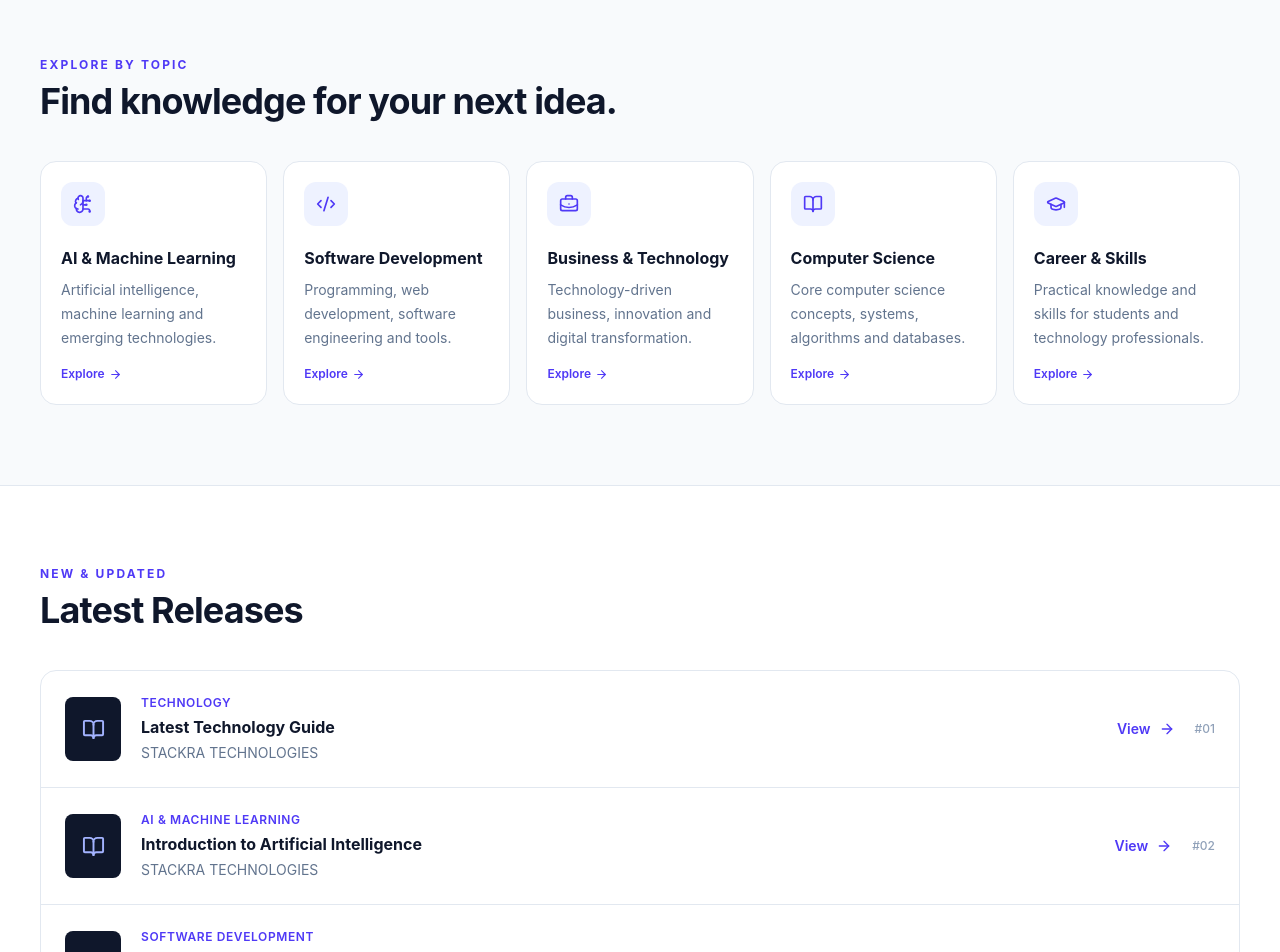
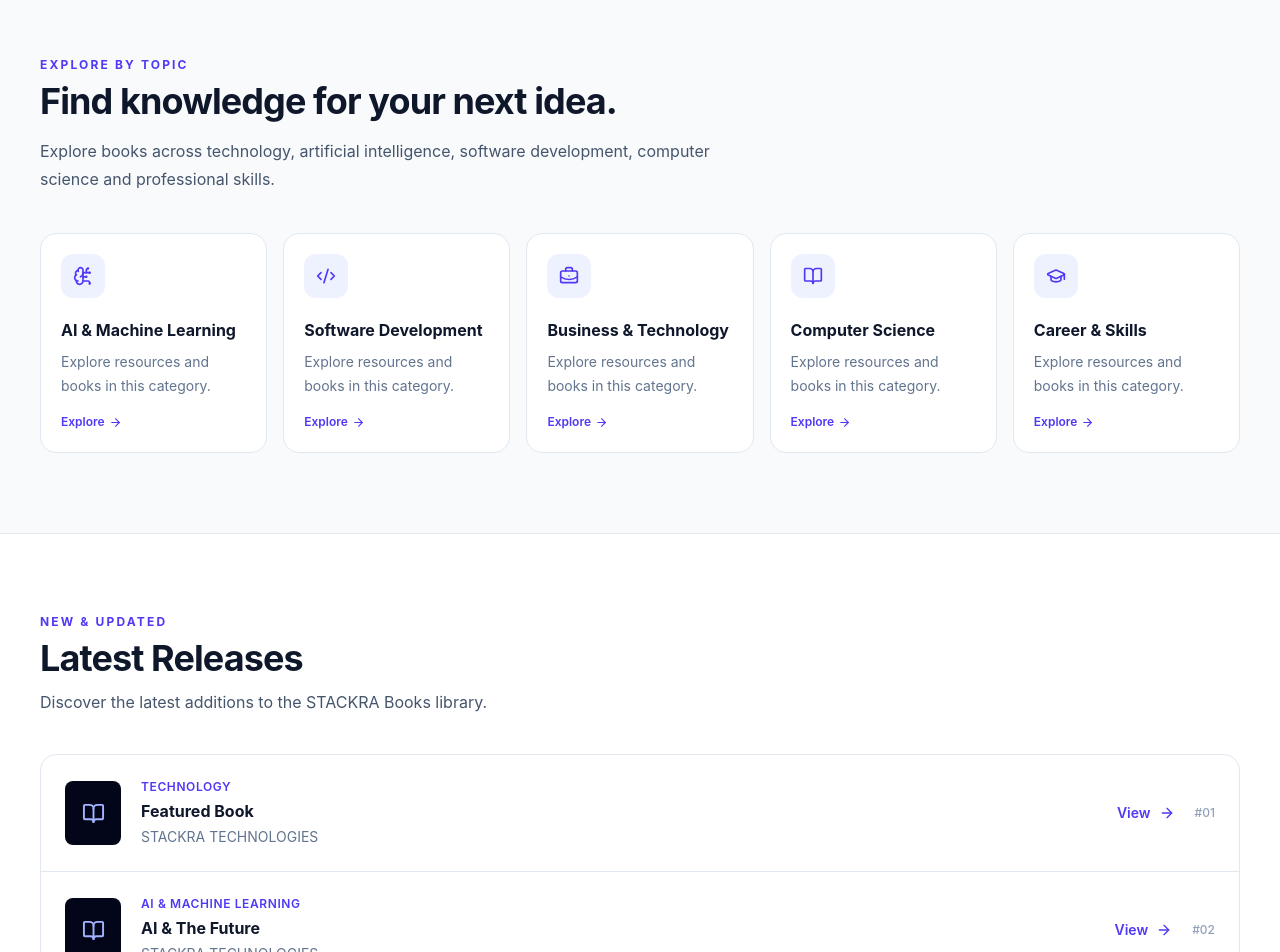
Before and after one commit to MohammedKhan-star/Stackra-services, a Next.js app: page /books in a window 1280 px wide. Shown: the part 1560-2512 px from the top of the page. Built offline with nearby package versions, Linux system fonts and the light colour scheme.

Commit message:
Refactor BooksPage to use dynamic book data
Refactor BooksPage component to use dynamic data for featured, popular, and latest books. Update categories and improve search functionality.

```diff
--- a/src/app/books/page.jsx
+++ b/src/app/books/page.jsx
@@ -1,3 +1,4 @@
+
 import Link from "next/link";
 import {
   ArrowRight,
@@ -10,112 +11,64 @@ import {
   Sparkles,
 } from "lucide-react";
 
-const categories = [
-  {
-    name: "AI & Machine Learning",
-    description: "Artificial intelligence, machine learning and emerging technologies.",
-    icon: BrainCircuit,
-  },
-  {
-    name: "Software Development",
-    description: "Programming, web development, software engineering and tools.",
-    icon: Code2,
-  },
-  {
-    name: "Business & Technology",
-    description: "Technology-driven business, innovation and digital transformation.",
-    icon: BriefcaseBusiness,
-  },
-  {
-    name: "Computer Science",
-    description: "Core computer science concepts, systems, algorithms and databases.",
-    icon: BookOpen,
-  },
-  {
-    name: "Career & Skills",
-    description: "Practical knowledge and skills for students and technology professionals.",
-    icon: GraduationCap,
-  },
-];
+import {
+  books,
+  categories,
+  getFeaturedBooks,
+  getPopularBooks,
+} from "./data/books";
 
-const featuredBooks = [
-  {
-    title: "Featured Book",
-    author: "STACKRA TECHNOLOGIES",
-    category: "Technology",
-    description:
-      "Explore practical technology knowledge designed for modern learners and builders.",
-    slug: "featured-book",
-  },
-  {
-    title: "AI & The Future",
-    author: "STACKRA TECHNOLOGIES",
-    category: "Artificial Intelligence",
-    description:
-      "Discover the fundamentals of AI and understand how intelligent technologies are shaping the future.",
-    slug: "ai-and-the-future",
-  },
-  {
-    title: "Build With Technology",
-    author: "STACKRA TECHNOLOGIES",
-    category: "Software Development",
-    description:
-      "A practical introduction to building digital products with modern software technologies.",
-    slug: "build-with-technology",
-  },
-];
-
-const latestBooks = [
-  {
-    title: "Latest Technology Guide",
-    category: "Technology",
-    slug: "latest-technology-guide",
-  },
-  {
-    title: "Introduction to Artificial Intelligence",
-    category: "AI & Machine Learning",
-    slug: "introduction-to-ai",
-  },
-  {
-    title: "Modern Software Development",
-    category: "Software Development",
-    slug: "modern-software-development",
-  },
-];
+const featuredBooks = getFeaturedBooks();
+const popularBooks = getPopularBooks();
+const latestBooks = books.slice(0, 6);
 
 export default function BooksPage() {
   return (
     <main className="min-h-screen bg-white text-slate-900">
-      {/* HERO */}
+
+      {/* =====================================================
+          HERO
+      ====================================================== */}
       <section className="relative overflow-hidden border-b border-slate-200 bg-slate-950">
         <div className="absolute inset-0 bg-[radial-gradient(circle_at_top_right,rgba(79,70,229,0.25),transparent_35%)]" />
+
         <div className="absolute inset-0 bg-[radial-gradient(circle_at_bottom_left,rgba(14,165,233,0.12),transparent_30%)]" />
 
         <div className="relative mx-auto max-w-7xl px-6 py-20 sm:px-8 lg:px-10 lg:py-28">
           <div className="max-w-4xl">
+
+            {/* Brand */}
             <div className="mb-7 inline-flex items-center gap-2 rounded-full border border-white/10 bg-white/5 px-4 py-2 text-xs font-semibold uppercase tracking-[0.18em] text-indigo-300">
               <Sparkles size={15} />
               STACKRA TECHNOLOGIES
             </div>
 
+            {/* Heading */}
             <h1 className="text-4xl font-bold tracking-tight text-white sm:text-5xl lg:text-7xl">
               Knowledge that helps you{" "}
-              <span className="text-indigo-400">build the future.</span>
+              <span className="text-indigo-400">
+                build the future.
+              </span>
             </h1>
 
+            {/* Description */}
             <p className="mt-6 max-w-2xl text-base leading-8 text-slate-300 sm:text-lg">
               Welcome to STACKRA Books — a growing digital library of
               technology books, practical guides and learning resources for
-              students, developers, entrepreneurs and technology professionals.
+              students, developers, entrepreneurs and technology
+              professionals.
             </p>
 
-            {/* SEARCH */}
+            {/* Search */}
             <div className="mt-9 flex w-full max-w-2xl flex-col gap-3 sm:flex-row">
               <div className="flex flex-1 items-center rounded-xl border border-white/10 bg-white px-4 py-3.5 shadow-xl">
-                <Search size={19} className="mr-3 shrink-0 text-slate-400" />
+                <Search
+                  size={19}
+                  className="mr-3 shrink-0 text-slate-400"
+                />
 
                 <input
-                  type="text"
+                  type="search"
                   placeholder="Search books, topics or authors..."
                   className="w-full bg-transparent text-sm text-slate-900 outline-none placeholder:text-slate-400"
                 />
@@ -130,7 +83,8 @@ export default function BooksPage() {
               </button>
             </div>
 
-            <div className="mt-5 flex flex-wrap gap-5 text-sm text-slate-400">
+            {/* Popular topics */}
+            <div className="mt-5 flex flex-wrap gap-x-5 gap-y-2 text-sm text-slate-400">
               <span>✓ Technology</span>
               <span>✓ AI</span>
               <span>✓ Programming</span>
@@ -140,9 +94,12 @@ export default function BooksPage() {
         </div>
       </section>
 
-      {/* FEATURED BOOKS */}
+      {/* =====================================================
+          FEATURED BOOKS
+      ====================================================== */}
       <section className="px-6 py-20 sm:px-8 lg:px-10">
         <div className="mx-auto max-w-7xl">
+
           <div className="flex flex-col justify-between gap-5 sm:flex-row sm:items-end">
             <div>
               <p className="text-xs font-bold uppercase tracking-[0.18em] text-indigo-600">
@@ -160,7 +117,7 @@ export default function BooksPage() {
 
             <Link
               href="/books"
-              className="inline-flex items-center gap-2 text-sm font-semibold text-indigo-600 hover:text-indigo-700"
+              className="inline-flex items-center gap-2 text-sm font-semibold text-indigo-600 transition hover:text-indigo-700"
             >
               View Library
               <ArrowRight size={17} />
@@ -168,14 +125,20 @@ export default function BooksPage() {
           </div>
 
           <div className="mt-10 grid gap-7 md:grid-cols-2 lg:grid-cols-3">
+
             {featuredBooks.map((book) => (
               <article
-                key={book.slug}
+                key={book.id}
                 className="group overflow-hidden rounded-2xl border border-slate-200 bg-white shadow-sm transition duration-300 hover:-translate-y-1 hover:shadow-xl"
               >
+
+                {/* Cover */}
                 <div className="flex h-72 items-center justify-center bg-slate-100 p-8">
-                  <div className="flex h-full w-44 items-center justify-center rounded-lg bg-slate-900 p-6 text-center shadow-2xl transition duration-300 group-hover:scale-105">
-                    <div>
+                  <div className="relative flex h-full w-44 items-center justify-center overflow-hidden rounded-lg bg-slate-950 p-6 text-center shadow-2xl transition duration-300 group-hover:scale-105">
+
+                    <div className="absolute inset-0 bg-[radial-gradient(circle_at_top_right,rgba(99,102,241,0.35),transparent_45%)]" />
+
+                    <div className="relative">
                       <BookOpen
                         size={34}
                         className="mx-auto mb-4 text-indigo-400"
@@ -192,7 +155,9 @@ export default function BooksPage() {
                   </div>
                 </div>
 
+                {/* Details */}
                 <div className="p-6">
+
                   <span className="text-xs font-semibold uppercase tracking-wider text-indigo-600">
                     {book.category}
                   </span>
@@ -219,13 +184,17 @@ export default function BooksPage() {
                 </div>
               </article>
             ))}
+
           </div>
         </div>
       </section>
 
-      {/* CATEGORIES */}
+      {/* =====================================================
+          CATEGORIES
+      ====================================================== */}
       <section className="border-y border-slate-200 bg-slate-50 px-6 py-20 sm:px-8 lg:px-10">
         <div className="mx-auto max-w-7xl">
+
           <div className="max-w-2xl">
             <p className="text-xs font-bold uppercase tracking-[0.18em] text-indigo-600">
               Explore by topic
@@ -234,16 +203,39 @@ export default function BooksPage() {
             <h2 className="mt-2 text-3xl font-bold tracking-tight sm:text-4xl">
               Find knowledge for your next idea.
             </h2>
+
+            <p className="mt-4 leading-7 text-slate-600">
+              Explore books across technology, artificial intelligence,
+              software development, computer science and professional skills.
+            </p>
           </div>
 
-          <div className="mt-10 grid gap-4 md:grid-cols-2 lg:grid-cols-5">
+          <div className="mt-10 grid gap-4 sm:grid-cols-2 lg:grid-cols-5">
+
             {categories.map((category) => {
-              const Icon = category.icon;
+
+              let Icon = BookOpen;
+
+              if (category === "AI & Machine Learning") {
+                Icon = BrainCircuit;
+              }
+
+              if (category === "Software Development") {
+                Icon = Code2;
+              }
+
+              if (category === "Business & Technology") {
+                Icon = BriefcaseBusiness;
+              }
+
+              if (category === "Career & Skills") {
+                Icon = GraduationCap;
+              }
 
               return (
                 <Link
-                  key={category.name}
-                  href={`/books?category=${encodeURIComponent(category.name)}`}
+                  key={category}
+                  href={`/books?category=${encodeURIComponent(category)}`}
                   className="group rounded-2xl border border-slate-200 bg-white p-5 transition duration-300 hover:-translate-y-1 hover:border-indigo-200 hover:shadow-lg"
                 >
                   <div className="flex h-11 w-11 items-center justify-center rounded-xl bg-indigo-50 text-indigo-600 transition group-hover:bg-indigo-600 group-hover:text-white">
@@ -251,11 +243,11 @@ export default function BooksPage() {
                   </div>
 
                   <h3 className="mt-5 text-base font-bold text-slate-900">
-                    {category.name}
+                    {category}
                   </h3>
 
                   <p className="mt-2 text-sm leading-6 text-slate-500">
-                    {category.description}
+                    Explore resources and books in this category.
                   </p>
 
                   <span className="mt-4 inline-flex items-center gap-1 text-xs font-semibold text-indigo-600">
@@ -265,13 +257,17 @@ export default function BooksPage() {
                 </Link>
               );
             })}
+
           </div>
         </div>
       </section>
 
-      {/* LATEST RELEASES */}
+      {/* =====================================================
+          LATEST RELEASES
+      ====================================================== */}
       <section className="px-6 py-20 sm:px-8 lg:px-10">
         <div className="mx-auto max-w-7xl">
+
           <div>
             <p className="text-xs font-bold uppercase tracking-[0.18em] text-indigo-600">
               New & Updated
@@ -280,20 +276,30 @@ export default function BooksPage() {
             <h2 className="mt-2 text-3xl font-bold tracking-tight sm:text-4xl">
               Latest Releases
             </h2>
+
+            <p className="mt-3 text-slate-600">
+              Discover the latest additions to the STACKRA Books library.
+            </p>
           </div>
 
-          <div className="mt-10 divide-y divide-slate-200 rounded-2xl border border-slate-200 bg-white">
+          <div className="mt-10 divide-y divide-slate-200 overflow-hidden rounded-2xl border border-slate-200 bg-white">
+
             {latestBooks.map((book, index) => (
               <Link
-                key={book.slug}
+                key={book.id}
                 href={`/books/${book.slug}`}
                 className="group flex items-center gap-5 p-5 transition hover:bg-slate-50 sm:p-6"
               >
-                <div className="flex h-16 w-14 shrink-0 items-center justify-center rounded-lg bg-slate-900">
-                  <BookOpen size={23} className="text-indigo-300" />
+
+                <div className="flex h-16 w-14 shrink-0 items-center justify-center rounded-lg bg-slate-950">
+                  <BookOpen
+                    size={23}
+                    className="text-indigo-300"
+                  />
                 </div>
 
                 <div className="min-w-0 flex-1">
+
                   <p className="text-xs font-semibold uppercase tracking-wider text-indigo-600">
                     {book.category}
                   </p>
@@ -303,8 +309,9 @@ export default function BooksPage() {
                   </h3>
 
                   <p className="mt-1 text-sm text-slate-500">
-                    STACKRA TECHNOLOGIES
+                    {book.author}
                   </p>
+
                 </div>
 
                 <div className="hidden text-sm font-semibold text-indigo-600 sm:flex sm:items-center sm:gap-2">
@@ -318,16 +325,86 @@ export default function BooksPage() {
                 <span className="text-xs font-medium text-slate-400">
                   #{String(index + 1).padStart(2, "0")}
                 </span>
+
               </Link>
             ))}
+
           </div>
         </div>
       </section>
 
-      {/* AUTHORS */}
+      {/* =====================================================
+          POPULAR BOOKS
+      ====================================================== */}
+      {popularBooks.length > 0 && (
+        <section className="border-y border-slate-200 bg-slate-50 px-6 py-20 sm:px-8 lg:px-10">
+          <div className="mx-auto max-w-7xl">
+
+            <div>
+              <p className="text-xs font-bold uppercase tracking-[0.18em] text-indigo-600">
+                Reader Picks
+              </p>
+
+              <h2 className="mt-2 text-3xl font-bold tracking-tight sm:text-4xl">
+                Popular Books
+              </h2>
+
+              <p className="mt-3 text-slate-600">
+                Explore resources selected as popular reads in the STACKRA
+                library.
+              </p>
+            </div>
+
+            <div className="mt-10 grid gap-5 sm:grid-cols-2 lg:grid-cols-4">
+
+              {popularBooks.map((book) => (
+                <Link
+                  key={book.id}
+                  href={`/books/${book.slug}`}
+                  className="group rounded-2xl border border-slate-200 bg-white p-5 transition duration-300 hover:-translate-y-1 hover:shadow-lg"
+                >
+                  <div className="flex h-48 items-center justify-center rounded-xl bg-slate-950">
+                    <BookOpen
+                      size={38}
+                      className="text-indigo-400"
+                    />
+                  </div>
+
+                  <p className="mt-5 text-xs font-bold uppercase tracking-wider text-indigo-600">
+                    {book.category}
+                  </p>
+
+                  <h3 className="mt-2 font-bold text-slate-900">
+                    {book.title}
+                  </h3>
+
+                  <p className="mt-2 text-sm text-slate-500">
+                    {book.author}
+                  </p>
+
+                  <span className="mt-4 inline-flex items-center gap-2 text-sm font-semibold text-indigo-600">
+                    View Book
+                    <ArrowRight
+                      size={15}
+                      className="transition group-hover:translate-x-1"
+                    />
+                  </span>
+                </Link>
+              ))}
+
+            </div>
+          </div>
+        </section>
+      )}
+
+      {/* =====================================================
+          AUTHORS
+      ====================================================== */}
       <section className="bg-slate-950 px-6 py-20 text-white sm:px-8 lg:px-10">
         <div className="mx-auto max-w-7xl">
+
           <div className="grid gap-10 lg:grid-cols-[1fr_2fr] lg:items-center">
+
             <div>
               <p className="text-xs font-bold uppercase tracking-[0.18em] text-indigo-400">
                 Authors & Creators
@@ -345,38 +422,51 @@ export default function BooksPage() {
             </div>
 
             <div className="grid gap-4 sm:grid-cols-2">
+
               <div className="rounded-2xl border border-white/10 bg-white/5 p-6">
+
                 <div className="flex h-12 w-12 items-center justify-center rounded-full bg-indigo-600 font-bold">
                   ST
                 </div>
 
-                <h3 className="mt-5 font-bold">STACKRA TECHNOLOGIES</h3>
+                <h3 className="mt-5 font-bold">
+                  STACKRA TECHNOLOGIES
+                </h3>
 
                 <p className="mt-2 text-sm leading-6 text-slate-400">
                   Technology, AI and software knowledge for the next
                   generation of builders.
                 </p>
+
               </div>
 
               <div className="rounded-2xl border border-white/10 bg-white/5 p-6">
+
                 <div className="flex h-12 w-12 items-center justify-center rounded-full bg-white/10">
                   <GraduationCap size={22} />
                 </div>
 
-                <h3 className="mt-5 font-bold">Future Contributors</h3>
+                <h3 className="mt-5 font-bold">
+                  Future Contributors
+                </h3>
 
                 <p className="mt-2 text-sm leading-6 text-slate-400">
                   A growing community of authors and technology educators.
                 </p>
+
               </div>
+
             </div>
           </div>
         </div>
       </section>
 
-      {/* CTA */}
+      {/* =====================================================
+          CTA
+      ====================================================== */}
       <section className="px-6 py-20 sm:px-8 lg:px-10">
         <div className="mx-auto max-w-5xl overflow-hidden rounded-3xl bg-indigo-600 px-7 py-14 text-center shadow-2xl sm:px-12">
+
           <p className="text-xs font-bold uppercase tracking-[0.2em] text-indigo-200">
             Keep Learning
           </p>
@@ -397,8 +487,10 @@ export default function BooksPage() {
             Explore STACKRA Books
             <ArrowRight size={17} />
           </Link>
+
         </div>
       </section>
+
     </main>
   );
 }
```
